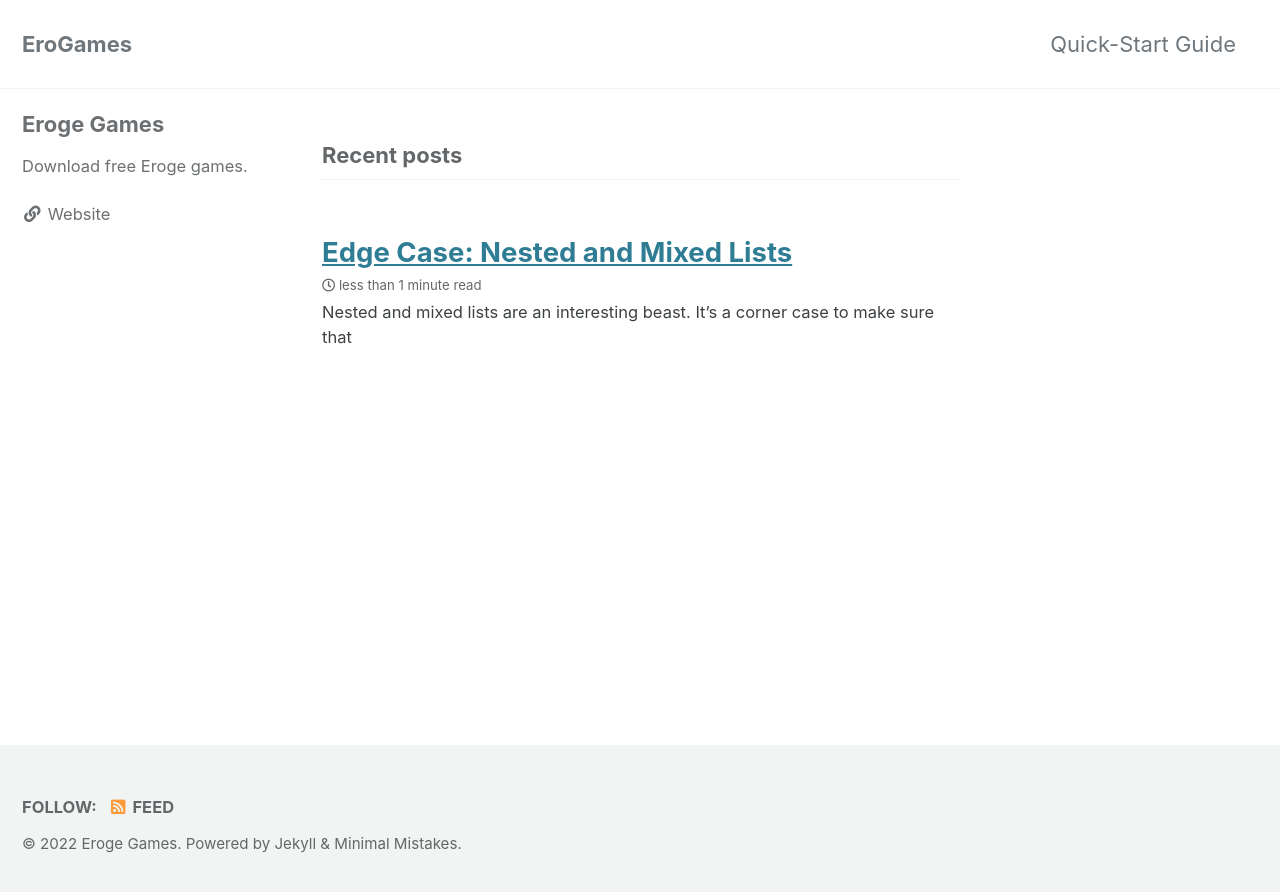
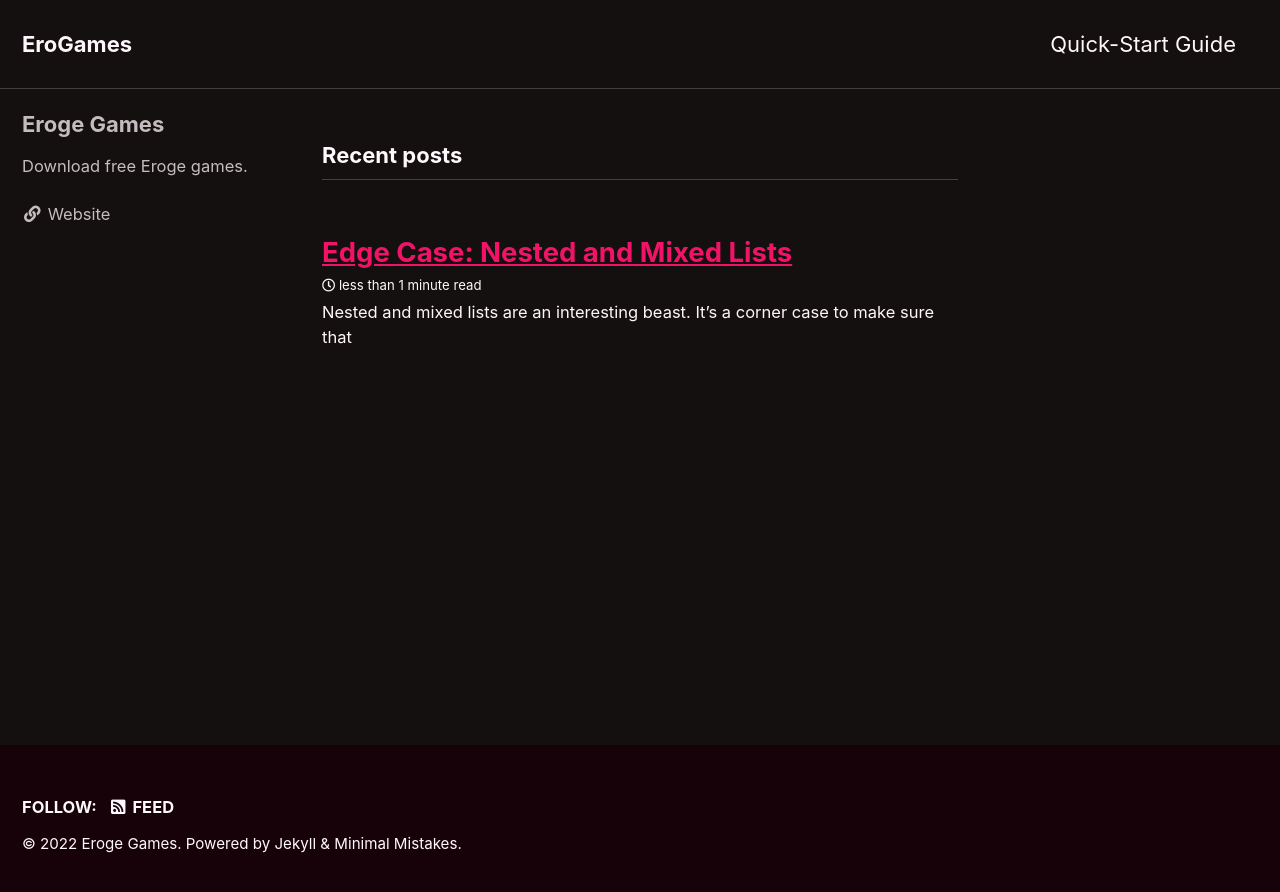
Before and after one commit to erogames/erogames.github.io, a Jekyll site: the page built from index.html, in a window 1280 px wide. Shown: the top 892 px of the page. Built offline with Jekyll 4.4.1, drawn with Linux system fonts in a browser that asks for light colours; cached includes are drawn as plain includes; the list of posts is cut into pages by our own code.

Commit message:
Update _config.yml

```diff
--- a/_config.yml
+++ b/_config.yml
@@ -12,7 +12,7 @@
 
 # theme                  : "minimal-mistakes-jekyll"
 # remote_theme           : "mmistakes/minimal-mistakes"
-minimal_mistakes_skin    : "default" # "air", "aqua", "contrast", "dark", "dirt", "neon", "mint", "plum", "sunrise"
+minimal_mistakes_skin    : "neon" # "air", "aqua", "contrast", "dark", "dirt", "default", "mint", "plum", "sunrise"
 
 # Site Settings
 locale                   : "en-US"
```
